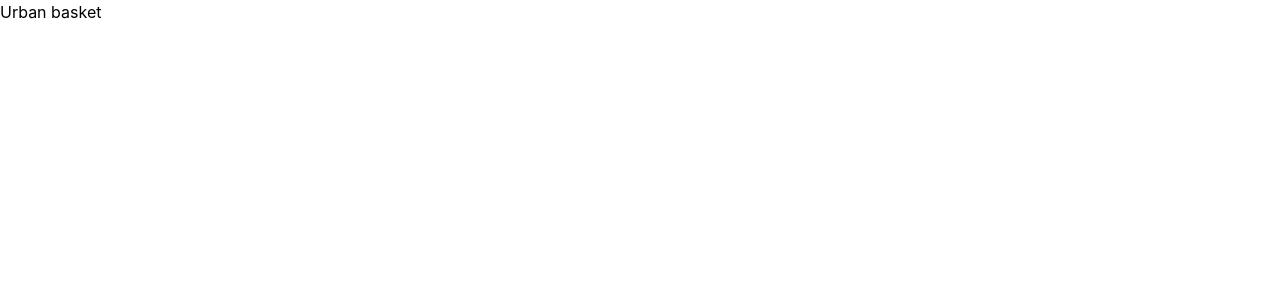
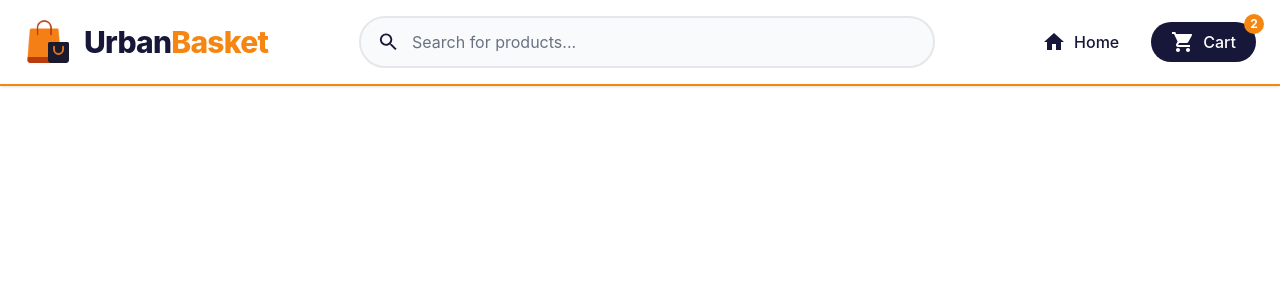
Before and after one commit to monikamittal-1728/UrbanBasket, a React (Vite) app: page / in a window 1280 px wide. Shown: the top 300 px of the page. Built offline with nearby package versions, Linux system fonts and the light colour scheme.

Commit message:
feat: build Header component with logo, search bar and nav icons

```diff
--- a/package.json
+++ b/package.json
@@ -15,6 +15,7 @@
     "prop-types": "^15.8.1",
     "react": "^19.1.1",
     "react-dom": "^19.1.1",
+    "react-icons": "^5.6.0",
     "react-redux": "^9.3.0",
     "react-router-dom": "^7.16.0",
     "tailwindcss": "^4.3.0"
--- a/src/App.jsx
+++ b/src/App.jsx
@@ -1,8 +1,11 @@
 import React from 'react'
+import Home from './pages/Home'
 
 const App = () => {
   return (
-    <div>Urban basket</div>
+    <div>
+      <Home/>
+    </div>
   )
 }
 
--- a/src/components/Header.jsx
+++ b/src/components/Header.jsx
@@ -1,9 +1,56 @@
-import React from 'react'
+import React from "react";
+import { MdHome, MdShoppingCart, MdSearch } from "react-icons/md";
 
 const Header = () => {
   return (
-    <div>Header</div>
-  )
-}
+    <header className="sticky top-0 z-50 bg-white border-b-2 border-[#F58612] shadow-sm">
+      <div className="max-w-7xl mx-auto px-6 py-4 flex items-center justify-between gap-8">
 
-export default Header
+        {/* Logo */}
+        <div className="flex items-center gap-3 cursor-pointer">
+          <img src="/logo2.png" alt="UrbanBasket" className="w-12 h-12" />
+
+          <h1 className="text-3xl font-extrabold tracking-tight">
+            <span className="text-[#17173A]">Urban</span>
+            <span className="text-[#F58612]">Basket</span>
+          </h1>
+        </div>
+
+        {/* Search Bar */}
+        <div className="flex-1 max-w-xl">
+          <div className="flex items-center bg-slate-50 border-2 border-gray-200 rounded-full px-4 py-3 focus-within:border-[#F58612] transition-all duration-300">
+            <MdSearch className="text-[#17173A] text-2xl" />
+
+            <input
+              type="text"
+              placeholder="Search for products..."
+              className="w-full bg-transparent outline-none px-3 text-[#17173A] placeholder:text-gray-500"
+            />
+          </div>
+        </div>
+
+        {/* Navigation */}
+        <nav className="flex items-center gap-4">
+
+          {/* Home */}
+          <button className="flex items-center gap-2 px-4 py-2 rounded-full text-[#17173A] font-medium hover:bg-orange-50 hover:text-[#F58612] transition-all duration-300 cursor-pointer">
+            <MdHome className="text-2xl" />
+            <span>Home</span>
+          </button>
+
+          {/* Cart */}
+          <button className="relative flex items-center gap-2 px-5 py-2 rounded-full bg-[#17173A] text-white font-medium hover:bg-[#252555] transition-all duration-300 cursor-pointer">
+            <MdShoppingCart className="text-2xl" />
+            <span>Cart</span>
+
+            <span className="absolute -top-2 -right-2 bg-[#F58612] text-white text-xs font-bold rounded-full w-5 h-5 flex items-center justify-center">
+              2
+            </span>
+          </button>
+        </nav>
+      </div>
+    </header>
+  );
+};
+
+export default Header;
--- a/src/pages/Home.jsx
+++ b/src/pages/Home.jsx
@@ -1,8 +1,11 @@
 import React from 'react'
+import Header from '../components/Header'
 
 const Home = () => {
   return (
-    <div>Home</div>
+    <div>
+      <Header/>
+    </div>
   )
 }
 
```
Also changed, not shown: 1 other file (tests, documents, lock files or other folders).
